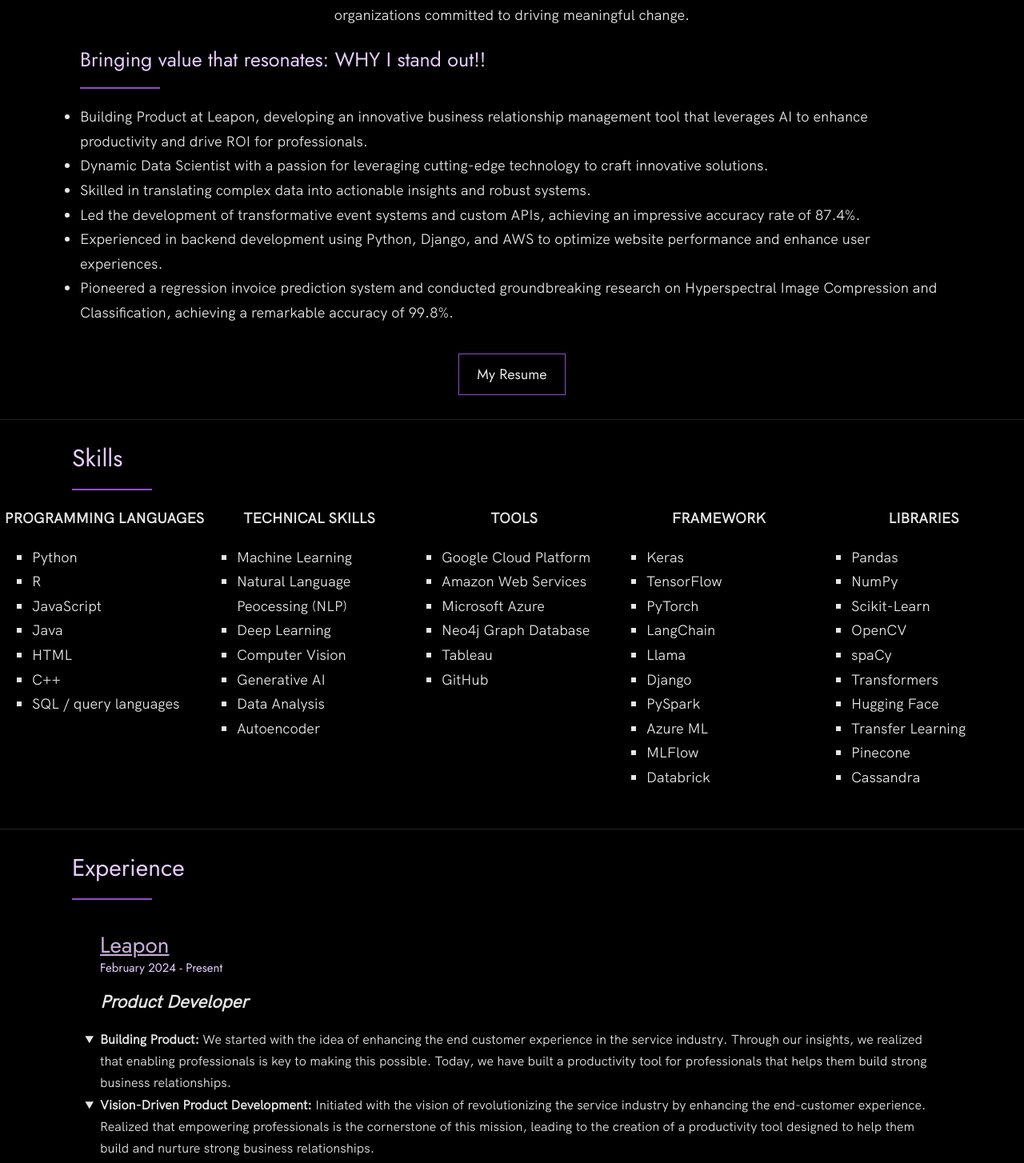
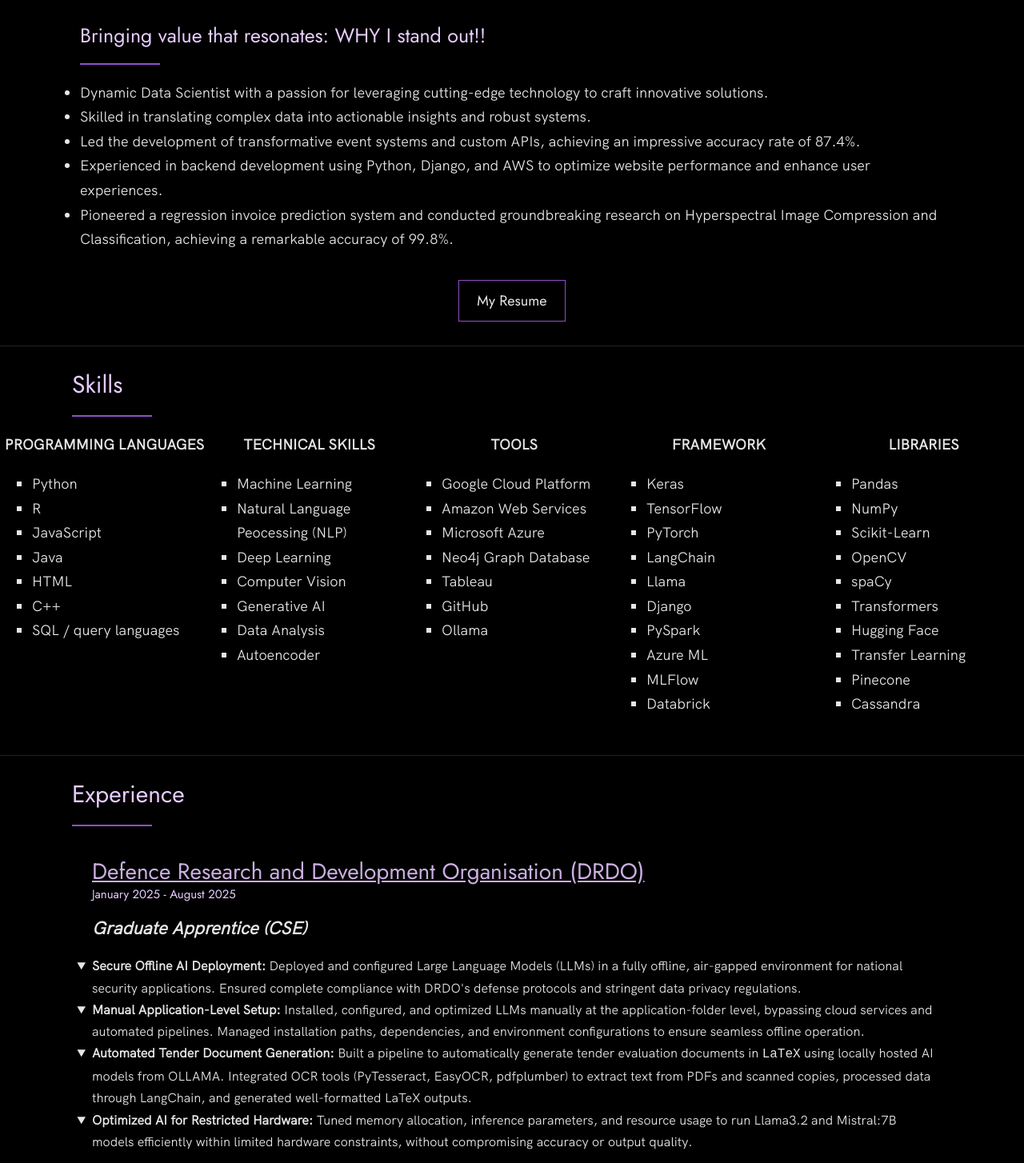
Before and after one commit to sancharika/sancharika.github.io, a Next.js app: page / in a window 1280 px wide. Shown: the part 1528-2982 px from the top of the page at 80% size. Built offline with nearby package versions, Linux system fonts and the light colour scheme.

Commit message:
added drdo

```diff
--- a/package.json
+++ b/package.json
@@ -17,7 +17,7 @@
     "@sanity/client": "^6.22.0",
     "@sanity/icons": "^3.4.0",
     "@sanity/image-url": "^1.0.2",
-    "@sanity/vision": "^3.58.0",
+    "@sanity/vision": "^4.3.0",
     "date-fns": "^4.1.0",
     "moment": "^2.30.1",
     "next": "^14.2.13",
--- a/src/app/page.js
+++ b/src/app/page.js
@@ -45,9 +45,7 @@ export default function Home() {
                     Welcome to my professional journey! I&#39;m Sancharika Debnath, a
                     dynamic Data Scientist with a fervent enthusiasm for leveraging
                     cutting-edge technology to craft innovative solutions. With a solid
-                    foundation in data science and backend development, I am currently
-                    co-building <i>Leapon</i>, a groundbreaking product aimed at transforming
-                    professional relationship management.<br/><br/>
+                    foundation in data science and backend development.<br/><br/>
                     Graduated from Kalinga Institute of Industrial
                     Technology University with a Bachelor&#39;s Of Technology in
                     Information Technology has equipped me with a strong academic
@@ -59,11 +57,7 @@ export default function Home() {
                 <div className="about__content__points">
                   <h3>Bringing value that resonates: WHY I stand out!!</h3>
                   <ul>
-                  <li>
-                  Building Product at Leapon, developing an innovative business relationship
-                  management tool that leverages AI to enhance productivity and drive ROI for
-                  professionals.
-                  </li>
+
                     <li>
                       Dynamic Data Scientist with a passion for leveraging
                       cutting-edge technology to craft innovative solutions.
@@ -140,6 +134,7 @@ export default function Home() {
                 <li>Neo4j Graph Database</li>
                 <li>Tableau</li>
                 <li>GitHub</li>
+                <li>Ollama</li>
               </ul>
             </div>
             <div className="skillz__category">
@@ -178,7 +173,39 @@ export default function Home() {
         <section className="experience" id="experience">
           <div className="row">
             <h2>Experience</h2>
-            <div className="exp__content">
+            <div className="exp__details">
+  <h6 className="exp__comp">
+    <a
+      href="https://drdo.gov.in/drdo/"
+      target="_blank"
+      className="comp__link"
+    >
+      Defence Research and Development Organisation (DRDO)
+    </a>
+    <br />
+  </h6>
+  <h5 className="date">January 2025 - August 2025</h5>
+  <p className="exp__role">
+    <b>
+      <em>Graduate Apprentice (CSE)</em>
+    </b>
+  </p>
+  <ul className="exp__jd">
+    <li>
+      <b>Secure Offline AI Deployment:</b> Deployed and configured Large Language Models (LLMs) in a fully offline, air-gapped environment for national security applications. Ensured complete compliance with DRDO's defense protocols and stringent data privacy regulations.
+    </li>
+     <li>
+      <b>Manual Application-Level Setup:</b> Installed, configured, and optimized LLMs manually at the application-folder level, bypassing cloud services and automated pipelines. Managed installation paths, dependencies, and environment configurations to ensure seamless offline operation.
+    </li>
+    <li>
+      <b>Automated Tender Document Generation:</b> Built a pipeline to automatically generate tender evaluation documents in <span style={{ fontFamily: 'monospace' }}>LaTeX</span> using locally hosted AI models from OLLAMA. Integrated OCR tools (PyTesseract, EasyOCR, pdfplumber) to extract text from PDFs and scanned copies, processed data through LangChain, and generated well-formatted LaTeX outputs.
+    </li>
+    <li>
+      <b>Optimized AI for Restricted Hardware:</b> Tuned memory allocation, inference parameters, and resource usage to run Llama3.2 and Mistral:7B models efficiently within limited hardware constraints, without compromising accuracy or output quality.
+    </li>
+
+  </ul>
+</div> <div className="exp__content">
               <div className="exp__details">
                 <h6 className="exp__comp">
                   <a
--- a/src/components/footer.js
+++ b/src/components/footer.js
@@ -80,7 +80,7 @@ export default function Footer() {
           </ul>
 
           <p>
-            © 2024{" "}
+            © 2025{" "}
             <a
               href="https://github.com/sancharika/"
               target="_blank"
```
Also changed, not shown: 1 other file (tests, documents, lock files or other folders).
